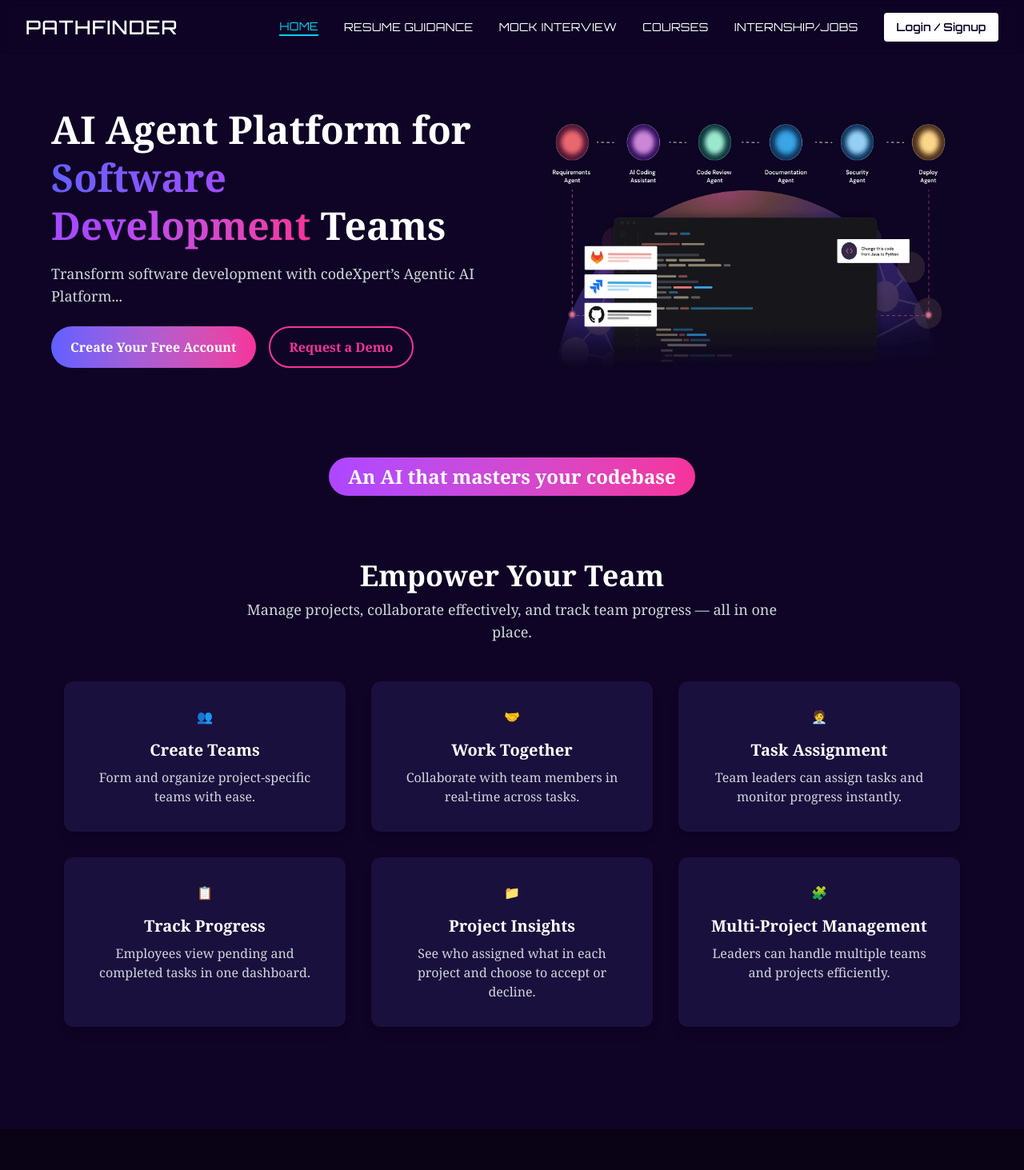
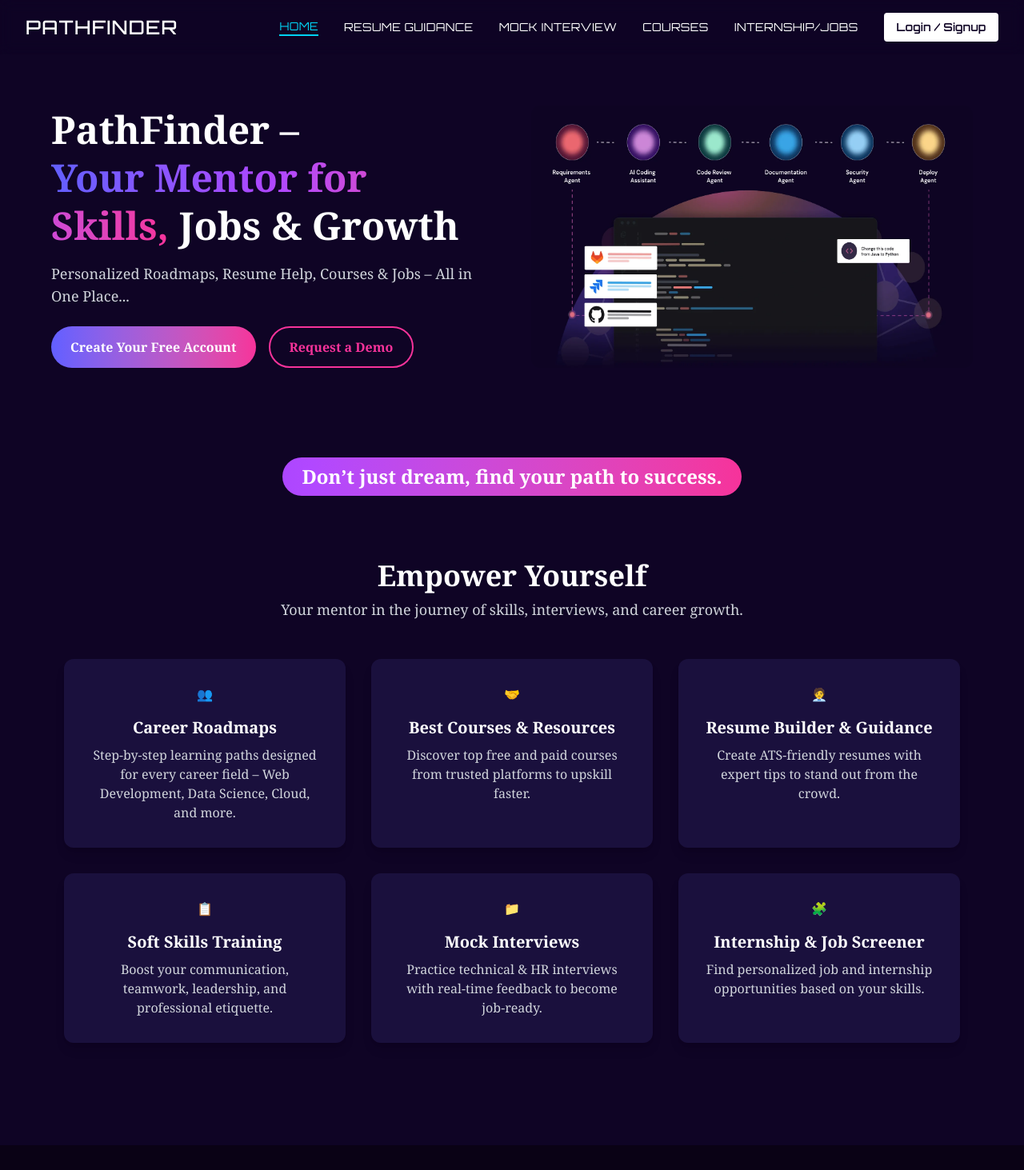
Before and after one commit to thead76/PathFinder, a React (Vite) app in the folder Frontend/: page / in a window 1280 px wide. Shown: the top 1463 px of the page at 80% size. Built offline with nearby package versions, Linux system fonts and the light colour scheme.

Commit message:
Home page Modified

```diff
--- a/Frontend/src/pages/Home.jsx
+++ b/Frontend/src/pages/Home.jsx
@@ -15,14 +15,14 @@ const Home = () => {
         {/* Left Text */}
         <div className="flex-1 text-white min-w-[300px]">
           <h1 className="text-4xl md:text-5xl font-bold leading-tight mb-4">
-            AI Agent Platform for <br />
+            PathFinder – <br />
             <span className="bg-gradient-to-r from-indigo-500 via-purple-500 to-pink-500 bg-clip-text text-transparent font-extrabold">
-              Software Development
+              Your Mentor for Skills,
             </span>{" "}
-            Teams
+            Jobs & Growth
           </h1>
           <p className="text-gray-300 text-lg mb-6">
-            Transform software development with codeXpert’s Agentic AI Platform...
+            Personalized Roadmaps, Resume Help, Courses & Jobs – All in One Place...
           </p>
 
           <div className="flex flex-wrap gap-4">
@@ -51,7 +51,7 @@ const Home = () => {
       {/* Middle Heading */}
       <div className="w-full mt-28 flex justify-center">
         <div className="text-white text-2xl md:text-2xl font-semibold bg-gradient-to-r from-purple-500 to-pink-500 px-6 py-2 rounded-full inline-block">
-          An AI that masters your codebase
+          Don’t just dream, find your path to success.
         </div>
       </div>
 
@@ -59,10 +59,10 @@ const Home = () => {
       <section className="w-full max-w-6xl mt-20 px-4 text-white">
         <div className="text-center mb-12">
           <h2 className="text-3xl md:text-4xl font-bold mb-2">
-            Empower Your Team
+            Empower Yourself
           </h2>
           <p className="text-gray-300 text-lg max-w-2xl mx-auto">
-            Manage projects, collaborate effectively, and track team progress — all in one place.
+            Your mentor in the journey of skills, interviews, and career growth.
           </p>
         </div>
 
@@ -70,38 +70,38 @@ const Home = () => {
         <div className="grid grid-cols-1 sm:grid-cols-2 lg:grid-cols-3 gap-8">
           <div className="bg-[#1a103d] p-8 rounded-xl text-center shadow-lg transition-transform duration-300 hover:-translate-y-2 hover:bg-gradient-to-r hover:from-indigo-500 hover:to-pink-500">
             👥
-            <h3 className="text-xl font-semibold mt-4 mb-2">Create Teams</h3>
-            <p className="text-gray-300">Form and organize project-specific teams with ease.</p>
+            <h3 className="text-xl font-semibold mt-4 mb-2">Career Roadmaps</h3>
+            <p className="text-gray-300">Step-by-step learning paths designed for every career field – Web Development, Data Science, Cloud, and more.</p>
           </div>
 
           <div className="bg-[#1a103d] p-8 rounded-xl text-center shadow-lg transition-transform duration-300 hover:-translate-y-2 hover:bg-gradient-to-r hover:from-indigo-500 hover:to-pink-500">
             🤝
-            <h3 className="text-xl font-semibold mt-4 mb-2">Work Together</h3>
-            <p className="text-gray-300">Collaborate with team members in real-time across tasks.</p>
+            <h3 className="text-xl font-semibold mt-4 mb-2">Best Courses & Resources</h3>
+            <p className="text-gray-300">Discover top free and paid courses from trusted platforms to upskill faster.</p>
           </div>
 
           <div className="bg-[#1a103d] p-8 rounded-xl text-center shadow-lg transition-transform duration-300 hover:-translate-y-2 hover:bg-gradient-to-r hover:from-indigo-500 hover:to-pink-500">
             🧑‍💼
-            <h3 className="text-xl font-semibold mt-4 mb-2">Task Assignment</h3>
-            <p className="text-gray-300">Team leaders can assign tasks and monitor progress instantly.</p>
+            <h3 className="text-xl font-semibold mt-4 mb-2">Resume Builder & Guidance</h3>
+            <p className="text-gray-300">Create ATS-friendly resumes with expert tips to stand out from the crowd.</p>
           </div>
 
           <div className="bg-[#1a103d] p-8 rounded-xl text-center shadow-lg transition-transform duration-300 hover:-translate-y-2 hover:bg-gradient-to-r hover:from-indigo-500 hover:to-pink-500">
             📋
-            <h3 className="text-xl font-semibold mt-4 mb-2">Track Progress</h3>
-            <p className="text-gray-300">Employees view pending and completed tasks in one dashboard.</p>
+            <h3 className="text-xl font-semibold mt-4 mb-2">Soft Skills Training</h3>
+            <p className="text-gray-300">Boost your communication, teamwork, leadership, and professional etiquette.</p>
           </div>
 
           <div className="bg-[#1a103d] p-8 rounded-xl text-center shadow-lg transition-transform duration-300 hover:-translate-y-2 hover:bg-gradient-to-r hover:from-indigo-500 hover:to-pink-500">
             📁
-            <h3 className="text-xl font-semibold mt-4 mb-2">Project Insights</h3>
-            <p className="text-gray-300">See who assigned what in each project and choose to accept or decline.</p>
+            <h3 className="text-xl font-semibold mt-4 mb-2">Mock Interviews</h3>
+            <p className="text-gray-300">Practice technical & HR interviews with real-time feedback to become job-ready.</p>
           </div>
 
           <div className="bg-[#1a103d] p-8 rounded-xl text-center shadow-lg transition-transform duration-300 hover:-translate-y-2 hover:bg-gradient-to-r hover:from-indigo-500 hover:to-pink-500">
             🧩
-            <h3 className="text-xl font-semibold mt-4 mb-2">Multi-Project Management</h3>
-            <p className="text-gray-300">Leaders can handle multiple teams and projects efficiently.</p>
+            <h3 className="text-xl font-semibold mt-4 mb-2">Internship & Job Screener</h3>
+            <p className="text-gray-300">Find personalized job and internship opportunities based on your skills.</p>
           </div>
         </div>
       </section>
```
